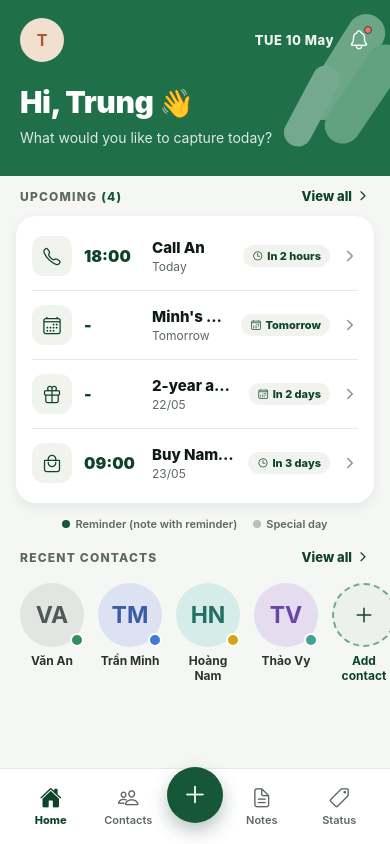
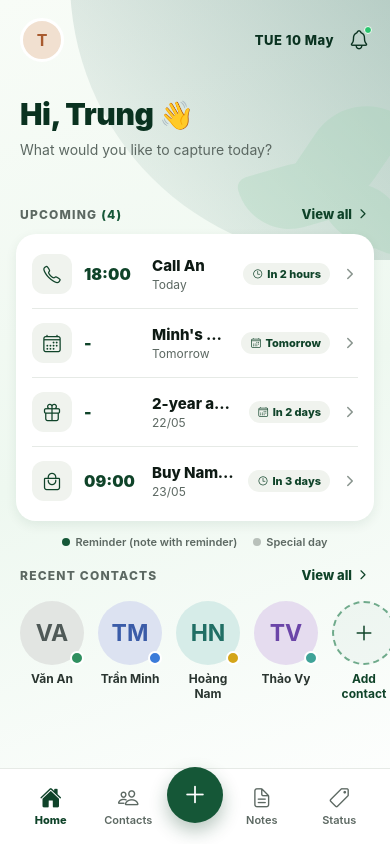
Before and after one commit to btrungg12/frontend_crm_app, a React Native app: screen / in a window 390 px wide. Built offline with nearby package versions, Linux system fonts and the light colour scheme.

Commit message:
Add shared gradient background

```diff
--- a/package.json
+++ b/package.json
@@ -16,6 +16,7 @@
     "expo": "~54.0.0",
     "expo-asset": "~12.0.13",
     "expo-font": "~14.0.11",
+    "expo-linear-gradient": "~15.0.8",
     "expo-status-bar": "~3.0.9",
     "react": "19.1.0",
     "react-dom": "19.1.0",
--- /dev/null
+++ b/src/components/AppBackground.tsx
@@ -0,0 +1,100 @@
+import { LinearGradient } from "expo-linear-gradient";
+import { PropsWithChildren } from "react";
+import { StyleSheet, View, ViewStyle } from "react-native";
+
+type Props = PropsWithChildren<{
+  showLeaf?: boolean;
+  style?: ViewStyle;
+}>;
+
+export function AppBackground({ children, showLeaf = true, style }: Props) {
+  return (
+    <View style={[styles.root, style]}>
+      <LinearGradient
+        pointerEvents="none"
+        colors={["#F8FCF7", "#EEF8F0", "#FFFFFF"]}
+        start={{ x: 0.1, y: 0 }}
+        end={{ x: 0.9, y: 1 }}
+        style={StyleSheet.absoluteFill}
+      />
+
+      <LinearGradient
+        pointerEvents="none"
+        colors={["rgba(0,72,58,0.36)", "rgba(255,255,255,0)"]}
+        start={{ x: 1, y: 0 }}
+        end={{ x: 0.15, y: 0.9 }}
+        style={styles.topGlow}
+      />
+
+      {showLeaf ? <LeafDecor /> : null}
+
+      <View style={styles.content}>{children}</View>
+    </View>
+  );
+}
+
+function LeafDecor() {
+  return (
+    <View pointerEvents="none" style={styles.leafGroup}>
+      <View style={[styles.leaf, styles.leafOne]} />
+      <View style={[styles.leaf, styles.leafTwo]} />
+      <View style={[styles.leaf, styles.leafThree]} />
+    </View>
+  );
+}
+
+const styles = StyleSheet.create({
+  root: {
+    flex: 1,
+    backgroundColor: "#F8FCF7",
+    overflow: "hidden"
+  },
+  content: {
+    flex: 1
+  },
+  topGlow: {
+    position: "absolute",
+    top: -120,
+    right: -130,
+    width: 450,
+    height: 380,
+    borderBottomLeftRadius: 280
+  },
+  leafGroup: {
+    position: "absolute",
+    top: 92,
+    right: -28,
+    width: 190,
+    height: 190,
+    opacity: 0.28
+  },
+  leaf: {
+    position: "absolute",
+    backgroundColor: "#9FD3B3",
+    borderTopLeftRadius: 90,
+    borderTopRightRadius: 18,
+    borderBottomLeftRadius: 18,
+    borderBottomRightRadius: 90
+  },
+  leafOne: {
+    width: 74,
+    height: 128,
+    right: 36,
+    top: 0,
+    transform: [{ rotate: "34deg" }]
+  },
+  leafTwo: {
+    width: 64,
+    height: 108,
+    right: 90,
+    top: 50,
+    transform: [{ rotate: "74deg" }]
+  },
+  leafThree: {
+    width: 56,
+    height: 94,
+    right: 28,
+    top: 74,
+    transform: [{ rotate: "112deg" }]
+  }
+});
--- a/src/mesh/MeshComponents.tsx
+++ b/src/mesh/MeshComponents.tsx
@@ -3,14 +3,23 @@ import { PropsWithChildren } from "react";
 import { Modal, Pressable, ScrollView, Text, TextInput, View, ViewStyle } from "react-native";
 import { useSafeAreaInsets } from "react-native-safe-area-context";
 
+import { AppBackground } from "../components/AppBackground";
 import { avatarTint, Contact, Lang, statusById } from "./meshData";
 import { mesh } from "./meshTheme";
 
 export type NavFn = (name: string, props?: Record<string, unknown>) => void;
 export type TFn = (key: string, vars?: Record<string, string | number>) => string;
 
-export function MeshScreen({ children, style }: PropsWithChildren<{ style?: ViewStyle }>) {
-  return <View style={[{ flex: 1, backgroundColor: mesh.bg, overflow: "hidden" }, style]}>{children}</View>;
+export function MeshScreen({
+  children,
+  showLeaf = true,
+  style
+}: PropsWithChildren<{ showLeaf?: boolean; style?: ViewStyle }>) {
+  return (
+    <AppBackground showLeaf={showLeaf} style={style}>
+      {children}
+    </AppBackground>
+  );
 }
 
 export function MeshScroll({ children, bottom = 100, style }: PropsWithChildren<{ bottom?: number; style?: ViewStyle }>) {
@@ -80,15 +89,20 @@ function LeafMark() {
   );
 }
 
-export function MeshHeader({ children, style }: PropsWithChildren<{ style?: ViewStyle }>) {
+export function MeshHeader({
+  children,
+  style,
+  variant = "solid"
+}: PropsWithChildren<{ style?: ViewStyle; variant?: "solid" | "transparent" }>) {
   const insets = useSafeAreaInsets();
+  const transparent = variant === "transparent";
   return (
     <View
       style={[
         {
           position: "relative",
           overflow: "hidden",
-          backgroundColor: mesh.green500,
+          backgroundColor: transparent ? "transparent" : mesh.green500,
           paddingTop: insets.top + 14,
           paddingHorizontal: 20,
           paddingBottom: 28
@@ -96,7 +110,7 @@ export function MeshHeader({ children, style }: PropsWithChildren<{ style?: View
         style
       ]}
     >
-      <LeafMark />
+      {transparent ? null : <LeafMark />}
       <View style={{ position: "relative", zIndex: 1 }}>{children}</View>
     </View>
   );
--- a/src/screens/mesh/DashboardScreen.tsx
+++ b/src/screens/mesh/DashboardScreen.tsx
@@ -23,31 +23,31 @@ export function DashboardScreen({ t, lang, nav }: Props) {
 
   return (
     <MeshScreen>
-      <MeshHeader>
+      <MeshHeader variant="transparent" style={{ paddingBottom: 36 }}>
         <View style={{ flexDirection: "row", alignItems: "center", justifyContent: "space-between", paddingTop: 4 }}>
           <Pressable onPress={() => nav("settings")}>
-            <Avatar name="Trung" size={44} />
+            <Avatar name="Trung" size={44} ring />
           </Pressable>
           <View style={{ flexDirection: "row", alignItems: "center", gap: 14 }}>
-            <Text style={{ color: "rgba(255,255,255,0.92)", fontWeight: "800", fontSize: 13, letterSpacing: 0.5 }}>
+            <Text style={{ color: mesh.green800, fontWeight: "800", fontSize: 13, letterSpacing: 0.5 }}>
               {lang === "vi" ? "T03 10 Th 5" : "TUE 10 May"}
             </Text>
             <Pressable onPress={() => nav("notifications")} style={{ position: "relative" }}>
-              <Ionicons name="notifications-outline" size={22} color="#FFFFFF" />
-              <View style={{ position: "absolute", right: -2, top: -2, width: 8, height: 8, borderRadius: 4, backgroundColor: "#FF6B6B", borderWidth: 1.5, borderColor: mesh.green600 }} />
+              <Ionicons name="notifications-outline" size={22} color={mesh.green800} />
+              <View style={{ position: "absolute", right: -2, top: -2, width: 8, height: 8, borderRadius: 4, backgroundColor: "#28C56E", borderWidth: 1.5, borderColor: "#F8FCF7" }} />
             </Pressable>
           </View>
         </View>
 
-        <View style={{ marginTop: 22 }}>
-          <Text style={{ color: "#FFFFFF", fontSize: 30, fontWeight: "900", letterSpacing: -0.4 }}>
+        <View style={{ marginTop: 34 }}>
+          <Text style={{ color: mesh.green800, fontSize: 30, fontWeight: "900", letterSpacing: -0.4 }}>
             {t("greeting")}, Trung <Text style={{ fontSize: 28 }}>👋</Text>
           </Text>
-          <Text style={{ color: "rgba(255,255,255,0.85)", fontSize: 14, lineHeight: 20, marginTop: 8 }}>{t("greetingSub")}</Text>
+          <Text style={{ color: mesh.ink500, fontSize: 14, lineHeight: 20, marginTop: 8 }}>{t("greetingSub")}</Text>
         </View>
       </MeshHeader>
 
-      <MeshScroll style={{ marginTop: -8 }} bottom={112}>
+      <MeshScroll style={{ marginTop: -10 }} bottom={112}>
         <View style={{ paddingHorizontal: 16, paddingTop: 20 }}>
           <View style={{ flexDirection: "row", alignItems: "center", justifyContent: "space-between", paddingHorizontal: 4, marginBottom: 12 }}>
             <SectionLabel>
```
Also changed, not shown: 1 other file (tests, documents, lock files or other folders).
